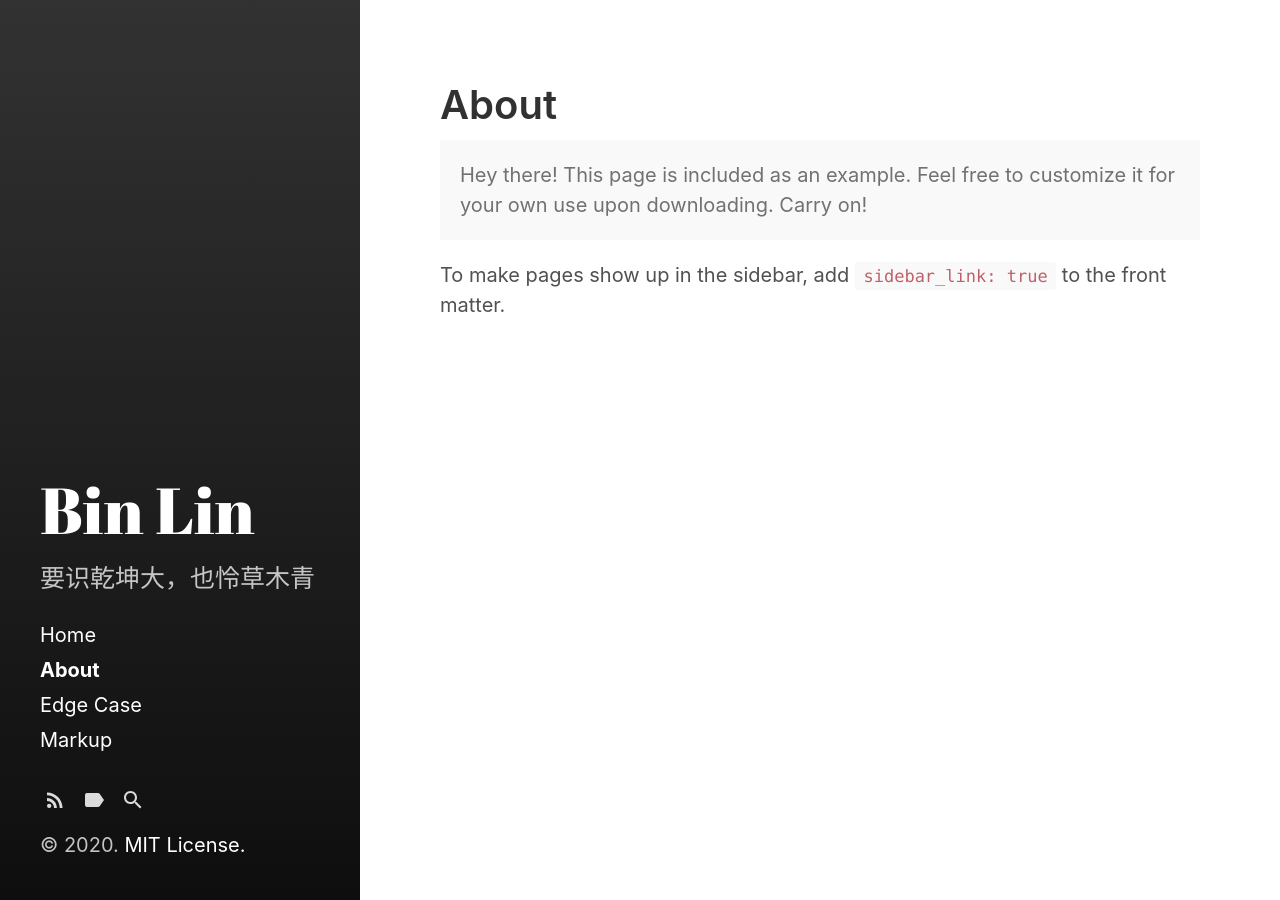
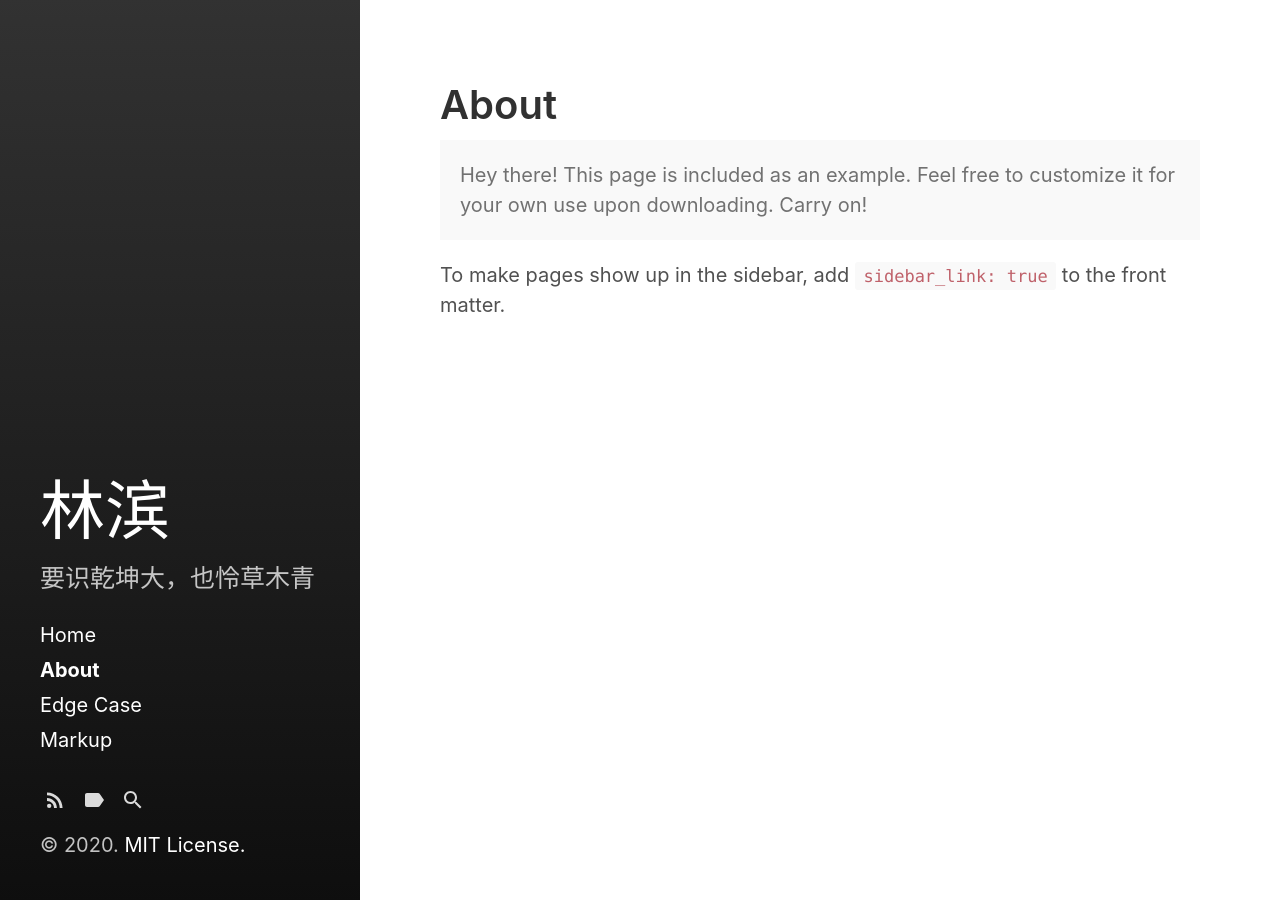
Before and after one commit to Bin0Lin/Bin0Lin.github.io, a Jekyll site: the page built from about.md, in a window 1280 px wide. Built offline with Jekyll 4.4.1, drawn with Linux system fonts in a browser that asks for light colours.

Commit message:
Update _config.yml

```diff
--- a/_config.yml
+++ b/_config.yml
@@ -3,15 +3,11 @@ markdown:         kramdown
 highlighter:      rouge
 
 # Setup
-title:            Bin Lin
-tagline:          'My Blog'
+title:            林滨
+tagline:          '我的博客'
 description:      '要识乾坤大，也怜草木青'
 url:              https://Bin0Lin.github.io
 baseurl:          '/Bin0Lin.github.io'
-
-author:
-  name:           'Andrew Fong'
-  url:            https://twitter.com/fongandrewc
 
 paginate:         5
 # paginate_path:    '/page:num'
```
